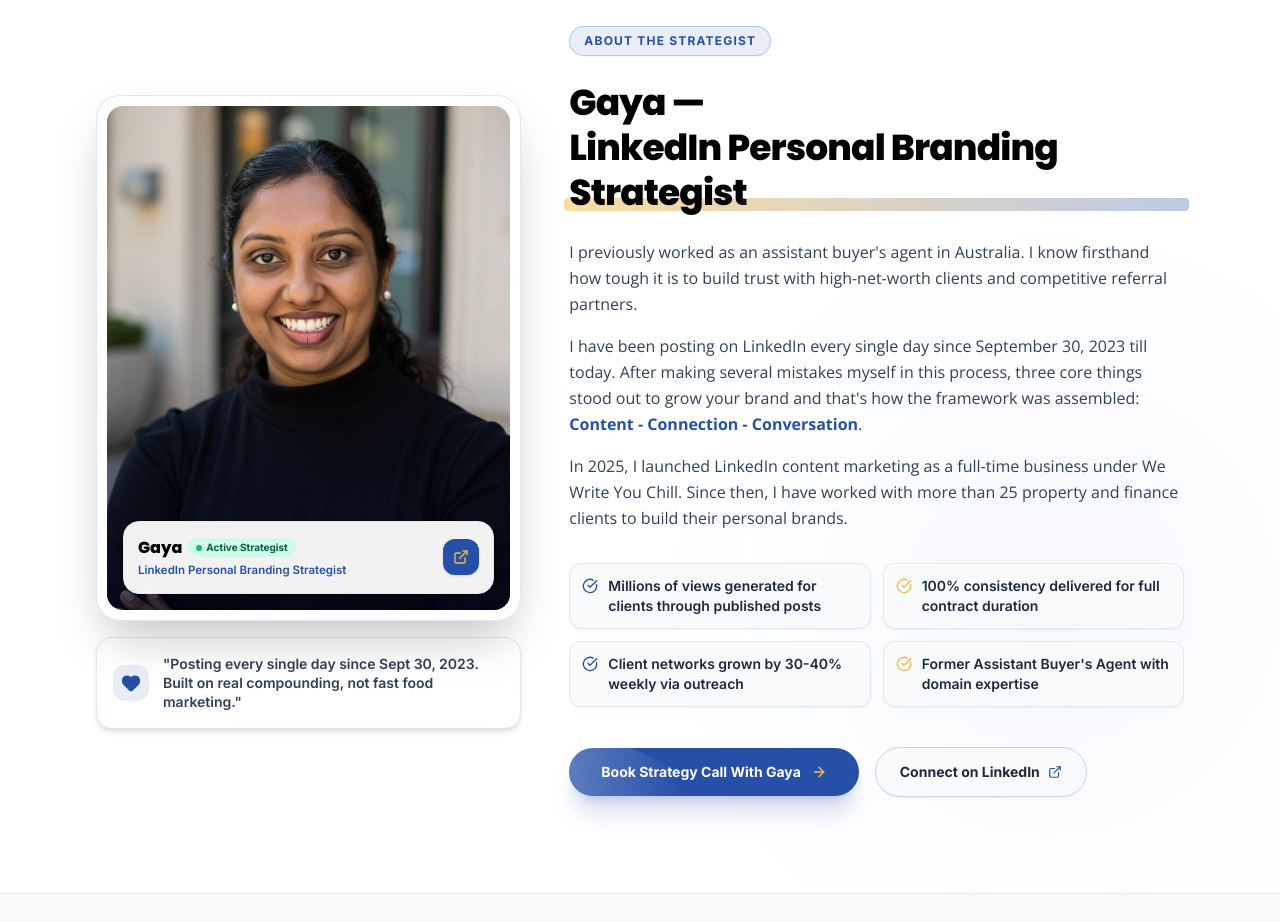
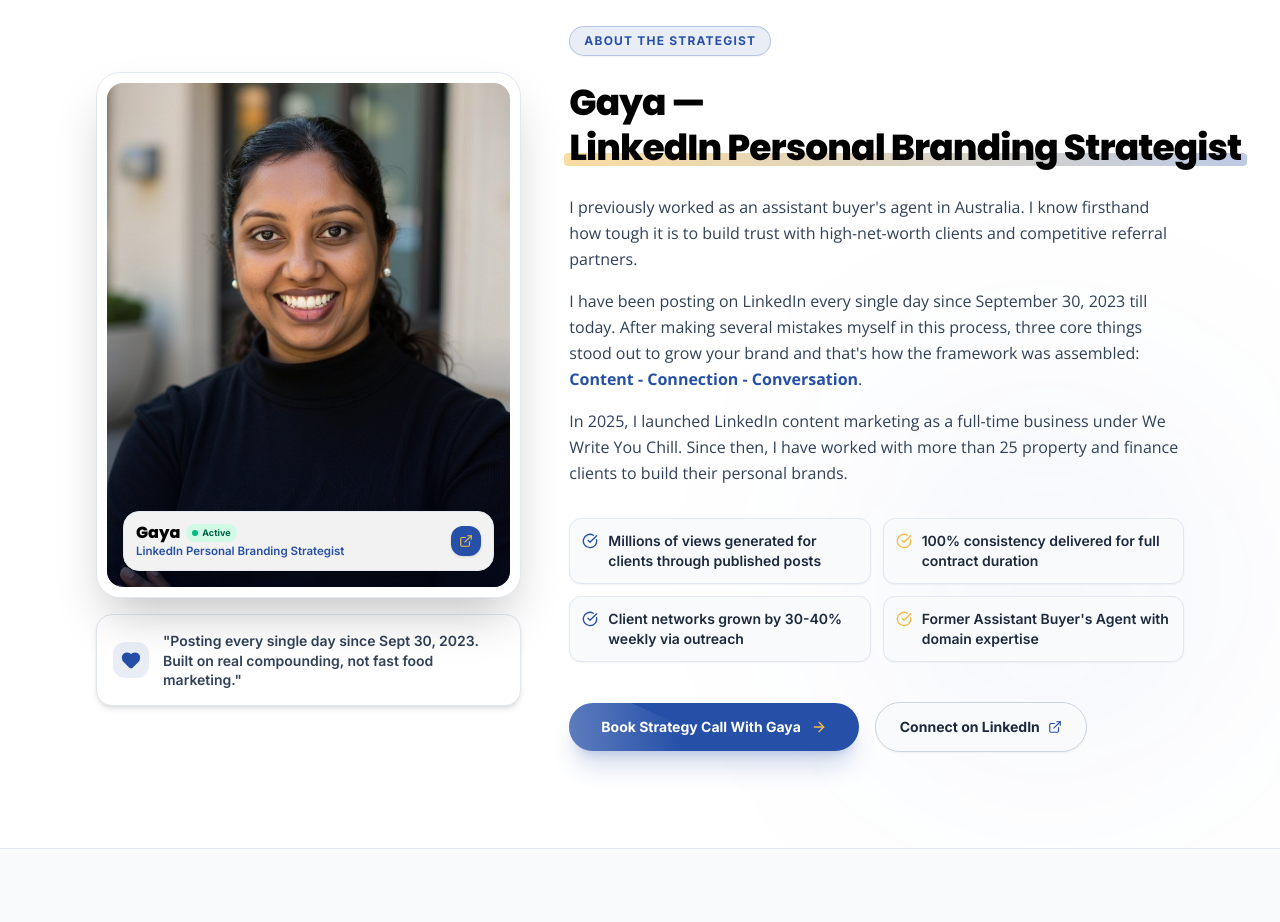
Before and after one commit to Varun407/we-write-you-chill-web, a React (Vite) app: page / in a window 1280 px wide. Shown: the part 8360-9282 px from the top of the page. Built offline with nearby package versions, Linux system fonts and the light colour scheme.

Commit message:
Ensure LinkedIn Personal Branding Strategist is strictly on a single line

```diff
--- a/src/components/AboutFounder.jsx
+++ b/src/components/AboutFounder.jsx
@@ -1,6 +1,6 @@
 import React from 'react';
 import { motion } from 'framer-motion';
-import { ArrowRight, Heart, CheckCircle, ExternalLink, Sparkles } from 'lucide-react';
+import { ArrowRight, Heart, CheckCircle, ExternalLink } from 'lucide-react';
 import gayaFounderImg from '../assets/gaya-founder.jpg';
 
 export default function AboutFounder({ onOpenBooking }) {
@@ -34,17 +34,17 @@ export default function AboutFounder({ onOpenBooking }) {
                 />
                 <div className="absolute inset-0 bg-gradient-to-t from-slate-950/70 via-transparent to-transparent"></div>
 
-                {/* Floating Profile Info Card */}
-                <div className="absolute bottom-4 left-3 right-3 sm:left-4 sm:right-4 p-3 sm:p-3.5 rounded-2xl bg-white/95 backdrop-blur-md border border-slate-200 shadow-lg flex items-center justify-between gap-2.5 z-20">
+                {/* Floating Profile Info Card with Guaranteed Single Line Title */}
+                <div className="absolute bottom-3 left-3 right-3 sm:bottom-4 sm:left-4 sm:right-4 p-3 rounded-2xl bg-white/95 backdrop-blur-md border border-slate-200 shadow-lg flex items-center justify-between gap-2 z-20">
                   <div className="min-w-0 flex-1">
                     <div className="flex items-center gap-1.5 mb-0.5">
-                      <h4 className="font-heading font-extrabold text-sm sm:text-base text-[#000000]">Gaya</h4>
-                      <span className="inline-flex items-center gap-1 px-2 py-0.5 rounded-full bg-emerald-100 text-emerald-800 text-[9px] sm:text-[10px] font-extrabold shrink-0">
+                      <h4 className="font-heading font-extrabold text-sm sm:text-base text-[#000000] leading-none">Gaya</h4>
+                      <span className="inline-flex items-center gap-1 px-1.5 py-0.5 rounded-full bg-emerald-100 text-emerald-800 text-[9px] font-bold shrink-0">
                         <span className="w-1.5 h-1.5 rounded-full bg-emerald-500"></span>
-                        Active Strategist
+                        Active
                       </span>
                     </div>
-                    <p className="text-[10px] sm:text-[11.5px] text-[#2650a8] font-semibold whitespace-nowrap overflow-hidden text-ellipsis">
+                    <p className="text-[10.5px] sm:text-[11.5px] text-[#2650a8] font-semibold whitespace-nowrap leading-tight">
                       LinkedIn Personal Branding Strategist
                     </p>
                   </div>
@@ -52,10 +52,10 @@ export default function AboutFounder({ onOpenBooking }) {
                     href={gayaLinkedinUrl}
                     target="_blank"
                     rel="noopener noreferrer"
-                    className="p-2 sm:p-2.5 rounded-xl bg-[#2650a8] text-white hover:bg-[#1d4088] transition-colors shadow-sm cursor-pointer shrink-0"
+                    className="p-2 rounded-xl bg-[#2650a8] text-white hover:bg-[#1d4088] transition-colors shadow-sm cursor-pointer shrink-0 flex items-center justify-center"
                     aria-label="Gaya's LinkedIn Profile"
                   >
-                    <ExternalLink className="w-4 h-4 text-[#f4ba43]" />
+                    <ExternalLink className="w-3.5 h-3.5 text-[#f4ba43]" />
                   </a>
                 </div>
               </div>
@@ -91,7 +91,7 @@ export default function AboutFounder({ onOpenBooking }) {
             </span>
 
             <h2 className="font-heading font-extrabold text-2xl sm:text-3xl lg:text-4xl text-[#000000] tracking-tight leading-tight">
-              Gaya — <span className="highlight-swipe">LinkedIn Personal Branding Strategist</span>
+              Gaya — <span className="highlight-swipe whitespace-nowrap">LinkedIn Personal Branding Strategist</span>
             </h2>
 
             <div className="space-y-4 text-sm sm:text-base text-slate-700 leading-relaxed font-subheading font-medium">
```
